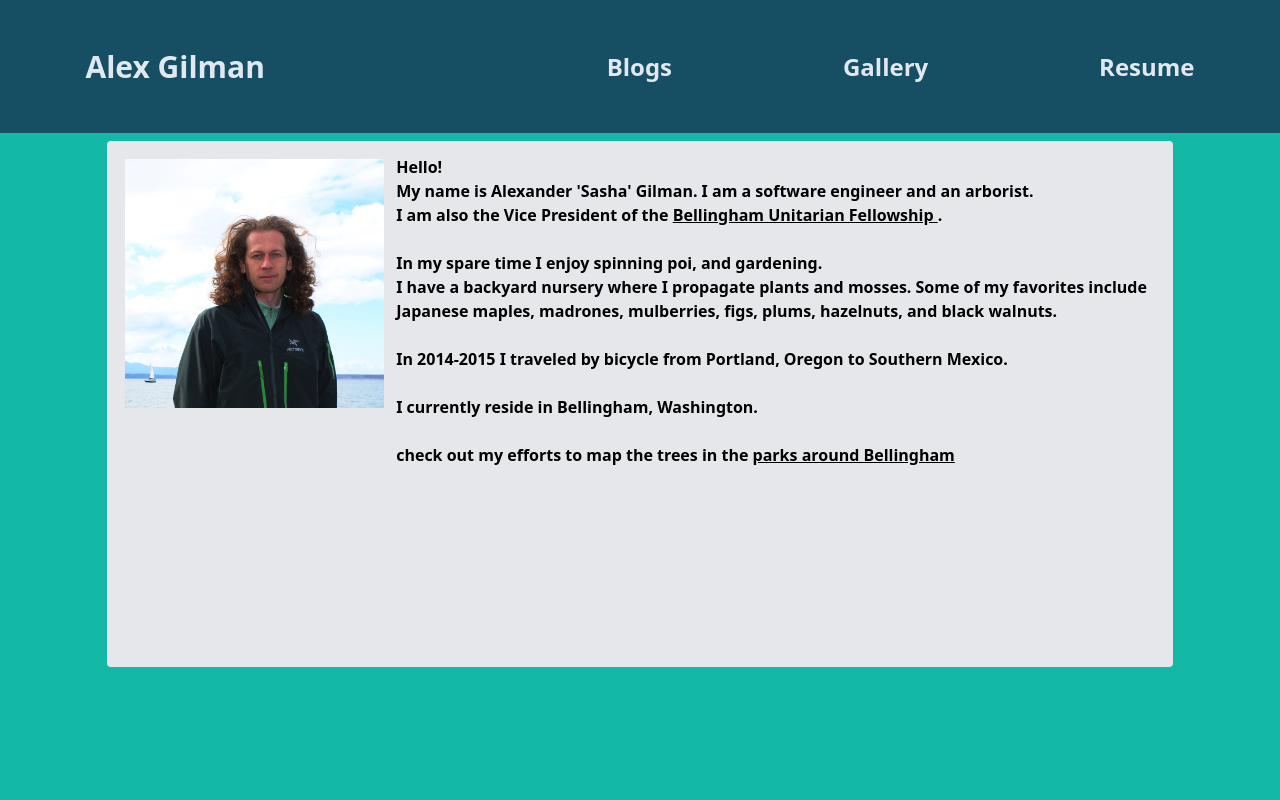
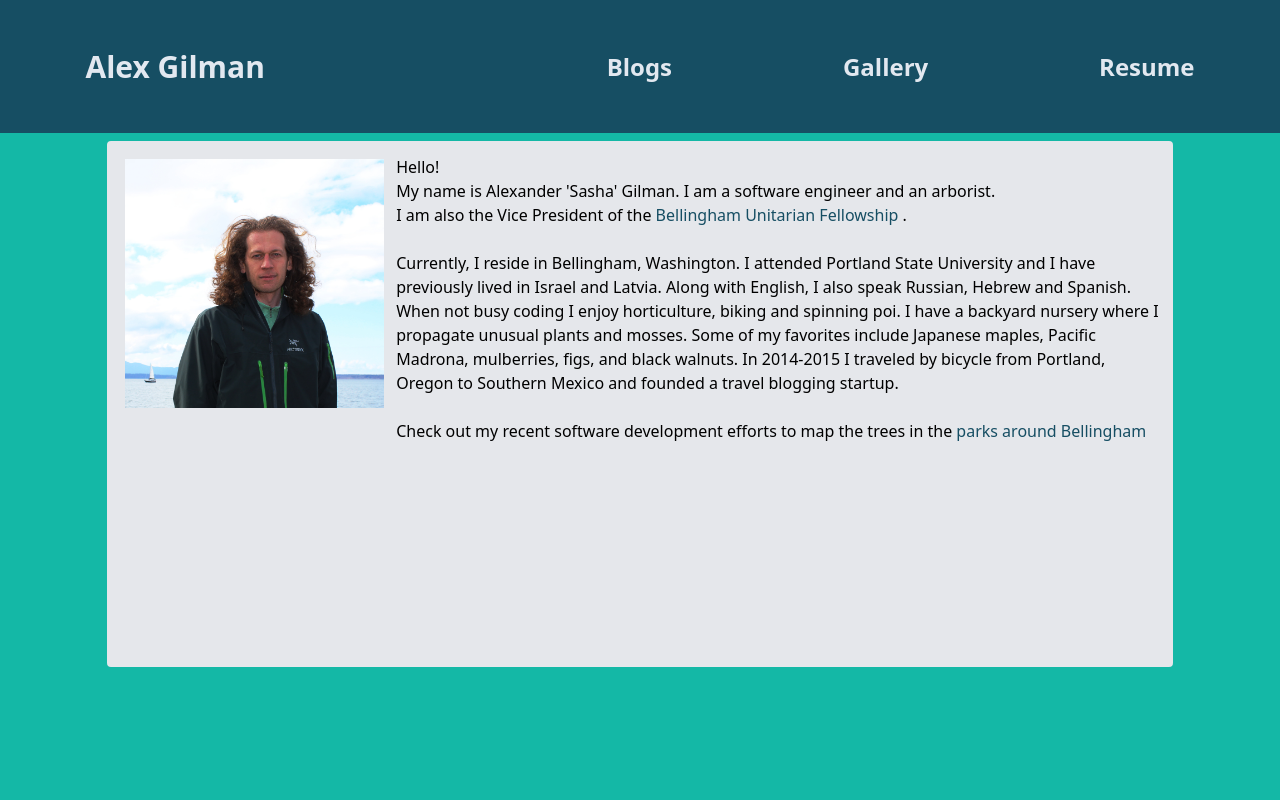
Before and after one commit to agilman/agilman, a Django app: template home/templates/home/home_page.html in a window 1280 px wide. Run offline with Django 4.2, Linux system fonts and the light colour scheme; the template is opened without the code that fills it, so the values that code supplies are empty; parts of the project's set-up code (start-up, migrations or seed data) failed here and were passed over; some libraries are stand-ins or nearby versions.

Commit message:
Added Poppins font. Changed landing page content.

```diff
--- a/agilman/templates/base2.html
+++ b/agilman/templates/base2.html
@@ -2,6 +2,11 @@
     {% load tailwind_tags %}
     <head>
     {% tailwind_css %}
+    {% block extraheader %}
+    <link rel="preconnect" href="https://fonts.googleapis.com">
+    <link rel="preconnect" href="https://fonts.gstatic.com" crossorigin>
+    <link href="https://fonts.googleapis.com/css2?family=Poppins:wght@200&display=swap" rel="stylesheet">
+    {% endblock %}
     </head>
 
     <body>
--- a/home/templates/home/home_page.html
+++ b/home/templates/home/home_page.html
@@ -4,31 +4,20 @@
   <div class="flex"></div>
   <div class="flex border-2 w-5/6 rounded p-3 mt-2 bg-gray-200 ">
     <img class="object-contain h-3/6 m-1" src="/static/agilman.jpg">
-    <span class="font-semibold pl-2">
+    <span class="font-poppins pl-2">
       Hello!
       <br>
       My name is Alexander 'Sasha' Gilman. I am a software engineer and an arborist.
       <br>
-      <span>
-      I am also the Vice President of the <a href="https://www.buf.org" class="underline">Bellingham Unitarian Fellowship </a>.
-      </span>
+      I am also the Vice President of the <a href="https://www.buf.org" class="text-cyan-900">Bellingham Unitarian Fellowship </a>.
       <br>
       <br>
-      In my spare time I enjoy spinning poi, and gardening.
+      Currently, I reside in Bellingham, Washington. I attended Portland State University and I have previously lived in Israel and Latvia. Along with English, I also speak Russian, Hebrew and Spanish.
       <br>
-      I have a backyard nursery where I propagate plants and mosses. Some of my favorites include Japanese maples, madrones, mulberries, figs, plums, hazelnuts, and black walnuts.
-
+      When not busy coding I enjoy horticulture, biking and spinning poi. I have a backyard nursery where I propagate unusual plants and mosses. Some of my favorites include Japanese maples, Pacific Madrona, mulberries, figs, and black walnuts. In 2014-2015 I traveled by bicycle from Portland, Oregon to Southern Mexico and founded a travel blogging startup.
       <br>
       <br>
-      In 2014-2015 I traveled by bicycle from Portland, Oregon to Southern Mexico.
-
-      <br>
-      <br>
-      I currently reside in Bellingham, Washington.
-
-      <br>
-      <br>
-      check out my efforts to map the trees in the <a href="https://trees.agilman.org" class="underline">parks around Bellingham</a>
+      Check out my recent software development efforts to map the trees in the <a href="https://trees.agilman.org" class="text-cyan-900">parks around Bellingham</a>
     </span>
 
   </div class="flex">
```
Also changed, not shown: theme/static_src/tailwind.config.js (+6 -1 lines).
